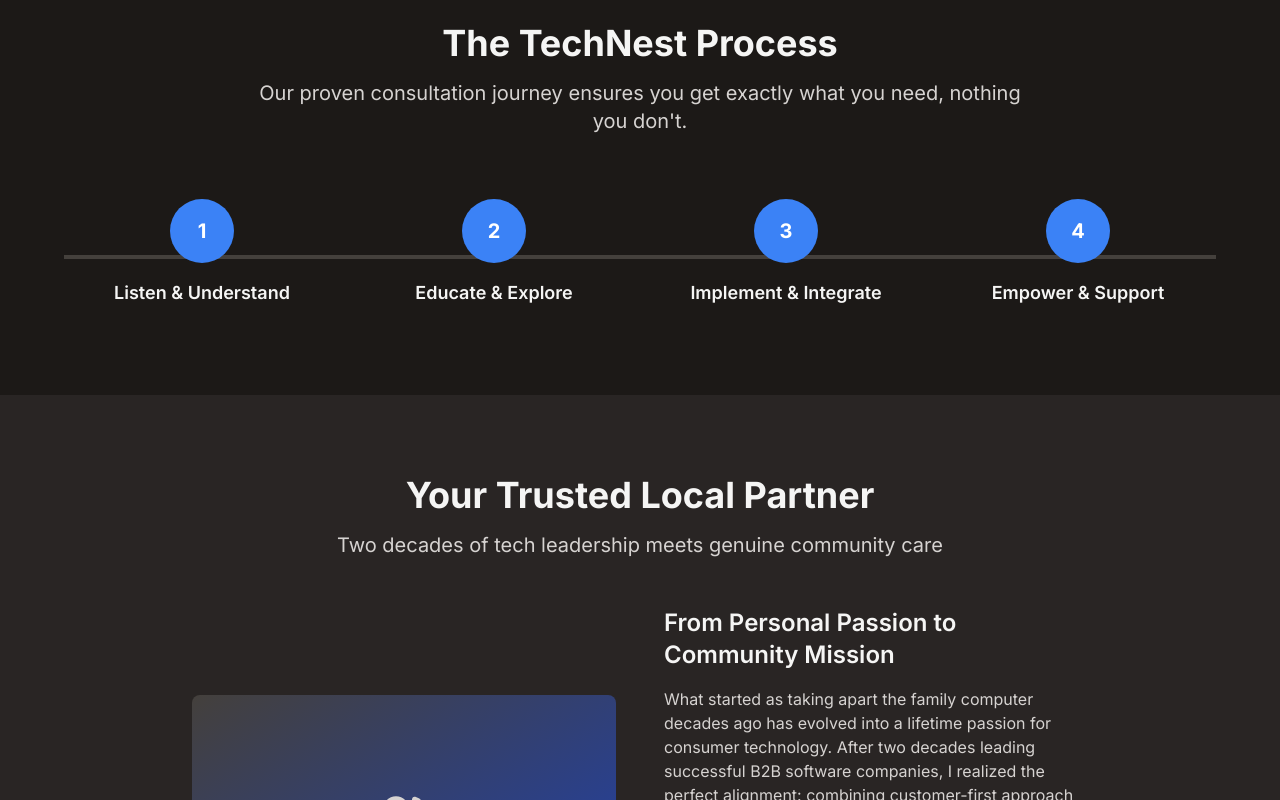
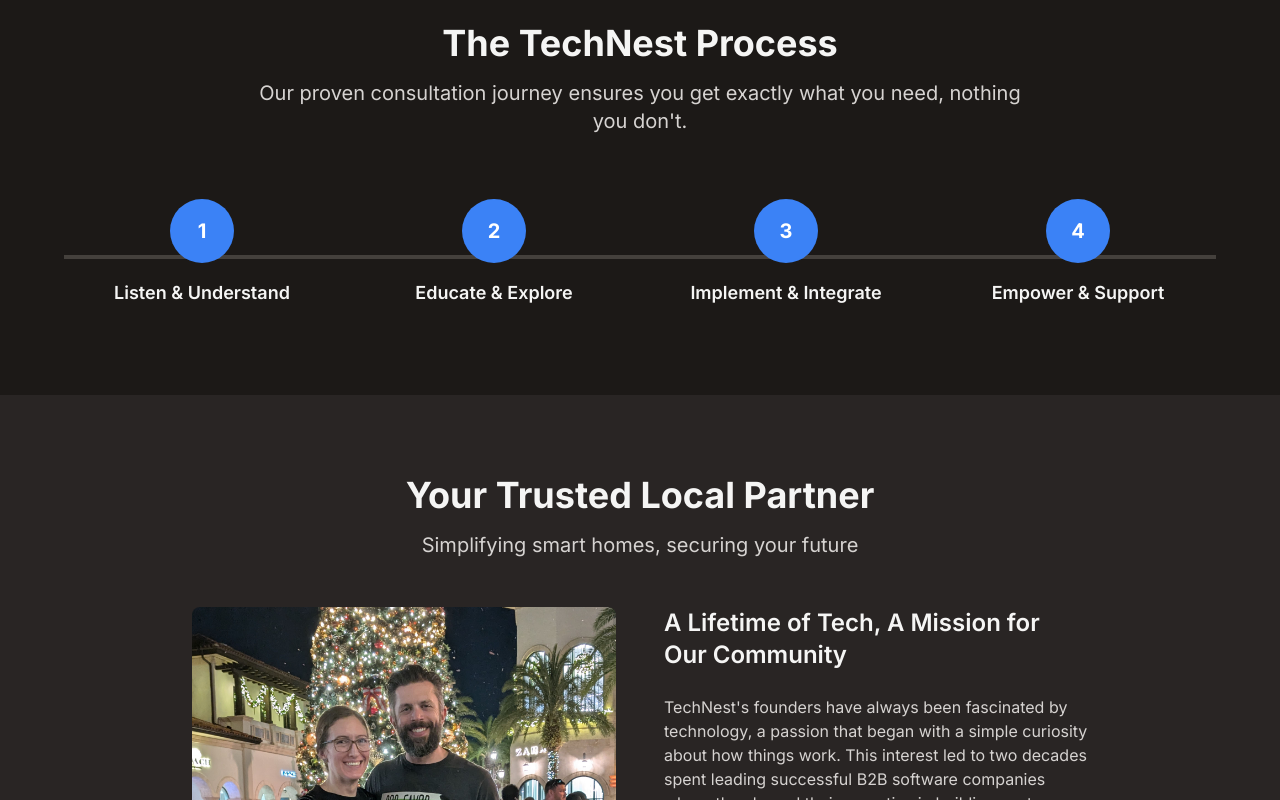
Before and after one commit to KonceptLabs/TechNest-redesign-v0, a Next.js app: page / in a window 1280 px wide. Shown: the part 2000-2800 px from the top of the page. Built offline with nearby package versions, Linux system fonts and the light colour scheme.

Commit message:
feat: reposition "A Lifetime of Tech" heading in About section
Move heading to right column, top of content section.

#VERCEL_SKIP

Co-authored-by: KonceptLabs <25113585+KonceptLabs@users.noreply.github.com>

```diff
--- a/app/page.tsx
+++ b/app/page.tsx
@@ -183,7 +183,7 @@ export default function HomePage() {
       {/* Header */}
       <header
         id="top"
-        className="border-b border-stone-200 dark:border-stone-700 bg-white/95 dark:bg-stone-900/95 backdrop-blur-sm sticky top-0 z-50"
+        className="border-b border-stone-200 dark:border-stone-700 bg-stone-50/95 dark:bg-stone-800/95 backdrop-blur-sm sticky top-0 z-50"
       >
         <div className="container mx-auto px-4 py-4">
           <div className="flex items-center justify-between">
@@ -520,30 +520,20 @@ export default function HomePage() {
           <div className="max-w-4xl mx-auto">
             <div className="text-center mb-12">
               <h2 className="text-4xl font-bold text-stone-800 dark:text-stone-100 mb-4">Your Trusted Local Partner</h2>
-              <p className="text-xl text-stone-600 dark:text-stone-300">
-                Two decades of tech leadership meets genuine community care
+              <p className="text-xl text-stone-600 dark:text-stone-300 mb-8">
+                Simplifying smart homes, securing your future
               </p>
             </div>
 
-            <div className="grid md:grid-cols-2 gap-12 items-center">
+            <div className="grid md:grid-cols-2 gap-12 items-start">
               <div>
-                <div className="w-full h-64 bg-gradient-to-br from-stone-200 to-blue-200 dark:from-stone-700 dark:to-blue-800 rounded-lg flex items-center justify-center mb-6">
-                  <Users className="w-16 h-16 text-stone-600 dark:text-stone-300" />
+                <div className="w-full max-h-96 rounded-lg overflow-hidden mb-6">
+                  <img
+                    src="/desi-and-dave.jpg"
+                    alt="Desi and Dave, founders of TechNest LLC"
+                    className="w-full h-full object-cover object-center"
+                  />
                 </div>
-              </div>
-              <div>
-                <h3 className="text-2xl font-semibold text-stone-800 dark:text-stone-100 mb-4">
-                  From Personal Passion to Community Mission
-                </h3>
-                <p className="text-stone-600 dark:text-stone-300 mb-4">
-                  What started as taking apart the family computer decades ago has evolved into a lifetime passion for
-                  consumer technology. After two decades leading successful B2B software companies, I realized the
-                  perfect alignment: combining customer-first approach with deep tech knowledge.
-                </p>
-                <p className="text-stone-600 dark:text-stone-300 mb-6">
-                  The "aha!" moment came during casual conversations with community members who unanimously said: "I
-                  would pay good money to get that kind of guidance in my house." That's when TechNest LLC was born.
-                </p>
                 <div className="space-y-3">
                   <div className="flex items-center">
                     <CheckCircle className="w-5 h-5 text-green-500 dark:text-green-400 mr-3" />
@@ -558,6 +548,28 @@ export default function HomePage() {
                     <span className="text-stone-700 dark:text-stone-300">Plainfield, IL community roots</span>
                   </div>
                 </div>
+              </div>
+              <div>
+                <h3 className="text-2xl font-semibold text-stone-800 dark:text-stone-100 mb-6">
+                  A Lifetime of Tech, A Mission for Our Community
+                </h3>
+                <p className="text-stone-600 dark:text-stone-300 mb-4">
+                  TechNest's founders have always been fascinated by technology, a passion that began with a simple
+                  curiosity about how things work. This interest led to two decades spent leading successful B2B
+                  software companies where they honed their expertise in building customer-first businesses. While their
+                  careers were focused on the corporate world, a new mission was taking shape at home while they grew
+                  roots in their community.
+                </p>
+                <p className="text-stone-600 dark:text-stone-300 mb-6">
+                  This husband and wife duo are deeply involved in giving back, from volunteering on the PTO board to
+                  coaching youth sports. They saw a growing need among their neighbors to make sense of the complex
+                  world of smart home technology. The "aha!" moment came when they saw the clear frustration homeowners
+                  felt trying to navigate the privacy, security and longevity of their home tech purchases.
+                </p>
+                <p className="text-stone-600 dark:text-stone-300 mb-6">
+                  This is why they founded TechNest LLC. They don't just install technology; they empower customers with
+                  the knowledge and confidence to make the right decisions for their homes and families.
+                </p>
               </div>
             </div>
           </div>
@@ -786,7 +798,7 @@ export default function HomePage() {
       </section>
 
       {/* Footer */}
-      <footer className="py-12 bg-stone-800 dark:bg-stone-950 text-white">
+      <footer className="py-12 bg-stone-700 dark:bg-stone-900 text-white">
         <div className="container mx-auto px-4">
           <div className="grid md:grid-cols-3 gap-8">
             <div>
```
Also changed, not shown: public/desi-and-dave.jpg (added).
